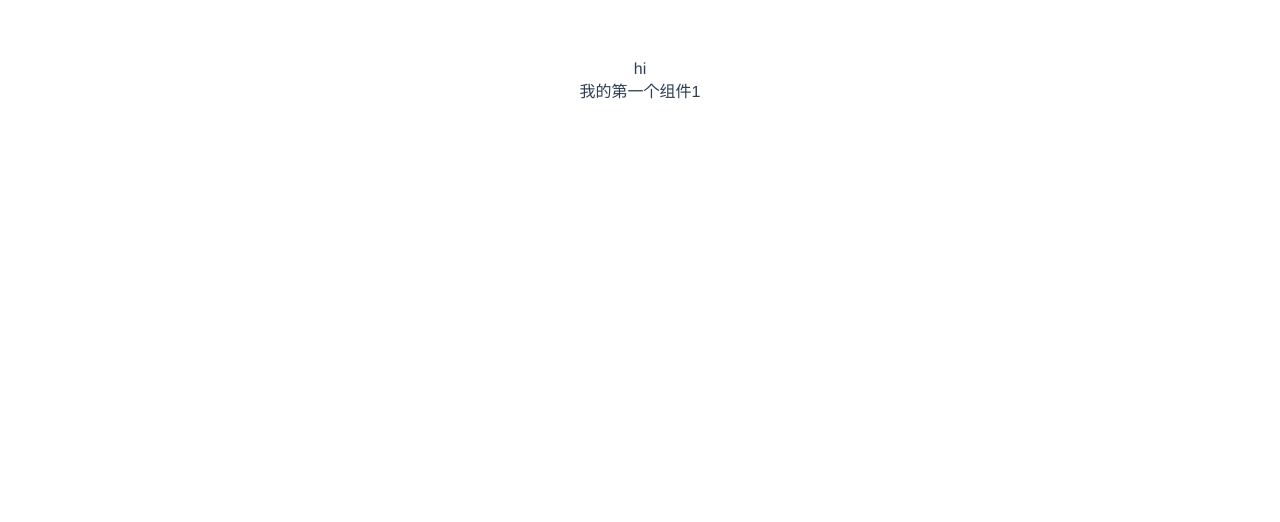
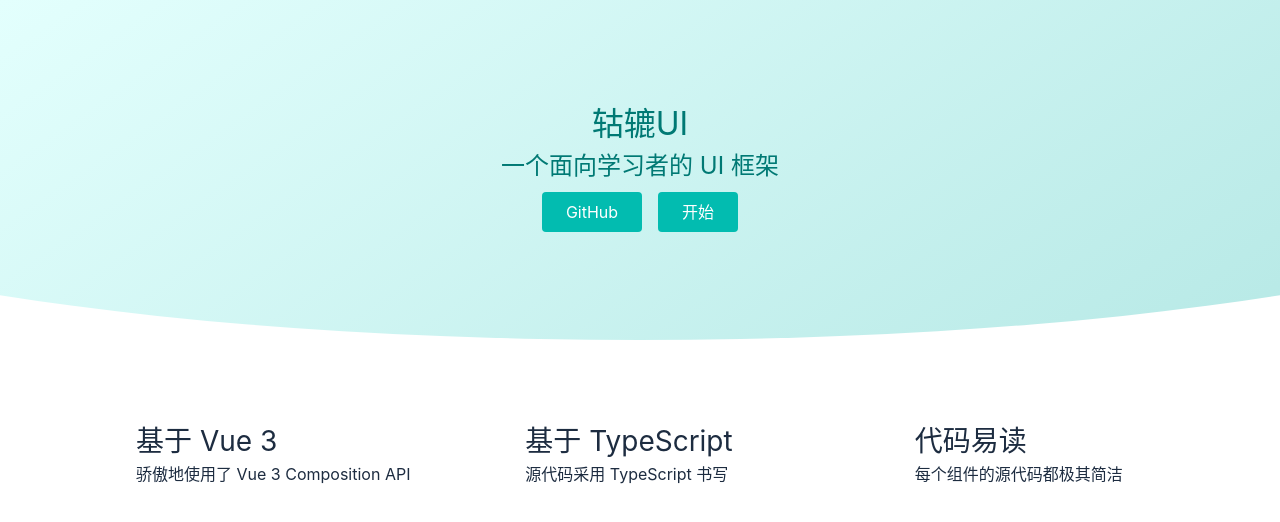
Before and after one commit to cqhaisenbao/guoguo-ui, a Vue app: page /#/ in a window 1280 px wide. Shown: the top 522 px of the page. Built offline with nearby package versions, Linux system fonts and the light colour scheme.

Commit message:
引入全局样式，完成Home和Doc的样式部分

```diff
--- a/package.json
+++ b/package.json
@@ -11,6 +11,7 @@
   },
   "devDependencies": {
     "@vue/compiler-sfc": "^3.0.0-rc.1",
+    "sass": "1.26.10",
     "vite": "^1.0.0-rc.1"
   }
 }
--- a/src/App.vue
+++ b/src/App.vue
@@ -1,15 +1,12 @@
 <template>
-    <div>hi</div>
     <router-view/>
 </template>
 
 <script>
-    import Frank from './components/Frank.vue'
 
     export default {
         name: 'App',
         components: {
-            Frank
         }
     }
 </script>
--- a/src/components/Frank.vue
+++ /dev/null
@@ -1,5 +0,0 @@
-<template>
-    <div>
-        我的第一个组件1
-    </div>
-</template>
--- /dev/null
+++ b/src/index.scss
@@ -0,0 +1,42 @@
+* {
+  margin: 0;
+  padding: 0;
+  box-sizing: border-box;
+}
+ul,
+ol {
+  list-style: none;
+}
+a {
+  text-decoration: none;
+  color: inherit;
+  &:hover {
+    text-decoration: underline;
+    cursor: pointer;
+  }
+}
+h1,
+h2,
+h3,
+h4,
+h5,
+h6 {
+  font-weight: normal;
+}
+
+body {
+  font-size: 16px;
+  line-height: 1.5;
+  color: #1d2c40;
+  font-family: -apple-system, "Noto Sans", "Helvetica Neue", Helvetica,
+  "Nimbus Sans L", Arial, "Liberation Sans", "PingFang SC", "Hiragino Sans GB",
+  "Noto Sans CJK SC", "Source Han Sans SC", "Source Han Sans CN",
+  "Microsoft YaHei", "Wenquanyi Micro Hei", "WenQuanYi Zen Hei", "ST Heiti",
+  SimHei, "WenQuanYi Zen Hei Sharp", sans-serif;
+}
+.icon {
+  width: 1em; height: 1em;
+  vertical-align: -0.15em;
+  fill: currentColor;
+  overflow: hidden;
+}
--- /dev/null
+++ b/src/views/Doc.vue
@@ -0,0 +1,103 @@
+<template>
+    <div class="layout">
+        <div class="content">
+            <aside v-if="menuVisible">
+                <h2>文档</h2>
+                <ol>
+                    <li>
+                        <router-link to="/doc/intro">介绍</router-link>
+                    </li>
+                    <li>
+                        <router-link to="/doc/install">安装</router-link>
+                    </li>
+                    <li>
+                        <router-link to="/doc/get-started">开始使用</router-link>
+                    </li>
+                </ol>
+                <h2>组件列表</h2>
+                <ol>
+                    <li>
+                        <router-link to="/doc/switch">Switch 组件</router-link>
+                    </li>
+                    <li>
+                        <router-link to="/doc/button">Button 组件</router-link>
+                    </li>
+                    <li>
+                        <router-link to="/doc/dialog">Dialog 组件</router-link>
+                    </li>
+                    <li>
+                        <router-link to="/doc/tabs">Tabs 组件</router-link>
+                    </li>
+                </ol>
+            </aside>
+            <main>
+                <router-view />
+            </main>
+        </div>
+    </div>
+</template>
+
+<script lang="ts">
+
+</script>
+
+<style lang="scss" scoped>
+    $aside-index : 10;
+    .layout {
+        display: flex;
+        flex-direction: column;
+        height: 100vh;
+        >.nav {
+            flex-shrink: 0;
+        }
+        >.content {
+            flex-grow: 1;
+            padding-top: 60px;
+            padding-left: 156px;
+            @media (max-width: 500px) {
+                padding-left: 0;
+            }
+        }
+    }
+    .content {
+        display: flex;
+        >aside {
+            flex-shrink: 0;
+        }
+        >main {
+            flex-grow: 1;
+            padding: 16px;
+            background: white;
+        }
+    }
+    aside {
+        background: lightblue;
+        width: 150px;
+        padding: 16px 0;
+        position: fixed;
+        top: 0;
+        left: 0;
+        padding-top: 70px;
+        height: 100%;
+        z-index: $aside-index;
+        >h2 {
+            margin-bottom: 4px;
+            padding: 0 16px;
+        }
+        >ol {
+            >li {
+                >a {
+                    display: block;
+                    padding: 4px 16px;
+                    text-decoration: none;
+                }
+                .router-link-active {
+                    background: white;
+                }
+            }
+        }
+    }
+    main {
+        overflow: auto;
+    }
+</style>
--- /dev/null
+++ b/src/views/Home.vue
@@ -0,0 +1,127 @@
+<template>
+    <div>
+        <div class="topnavAndBanner">
+            <div class="banner">
+                <h1>轱辘UI</h1>
+                <h2>一个面向学习者的 UI 框架</h2>
+                <p class="actions">
+                    <a href="https://github.com">GitHub</a>
+                    <router-link to="/doc">开始</router-link>
+                </p>
+            </div>
+        </div>
+        <div class="features">
+            <ul>
+                <li>
+                    <svg>
+                        <use xlink:href="#icon-vue"></use>
+                    </svg>
+                    <h3>基于 Vue 3</h3>
+                    <p>骄傲地使用了 Vue 3 Composition API</p>
+                </li>
+                <li>
+                    <svg>
+                        <use xlink:href="#icon-ts"></use>
+                    </svg>
+                    <h3>基于 TypeScript </h3>
+                    <p>源代码采用 TypeScript 书写</p>
+                </li>
+                <li>
+                    <svg>
+                        <use xlink:href="#icon-light"></use>
+                    </svg>
+                    <h3>代码易读</h3>
+                    <p>每个组件的源代码都极其简洁</p>
+                </li>
+            </ul>
+        </div>
+    </div>
+</template>
+
+<script lang="ts">
+    // import Topnav from "../components/Topnav.vue";
+    export default {
+        components: {
+            // Topnav
+        },
+    };
+</script>
+
+<style lang="scss" scoped>
+    $green: #02bcb0;
+    $border-radius: 4px;
+    $color: #007974;
+    .topnavAndBanner {
+        background: linear-gradient(145deg, rgba(227, 255, 253, 1) 0%, rgba(183, 233, 230, 1) 100%);
+        clip-path: ellipse(80% 60% at 50% 40%);
+    }
+    .features {
+        margin: 64px auto;
+        padding: 0 16px;
+        @media (min-width: 800px) {
+            width: 800px;
+            >ul {
+                >li {
+                    width: 50%;
+                }
+            }
+        }
+        @media (min-width: 1200px) {
+            width: 1200px;
+            >ul {
+                >li {
+                    width: 33.3333%;
+                }
+            }
+        }
+        >ul {
+            display: flex;
+            flex-wrap: wrap;
+            >li {
+                margin: 16px 0;
+                display: grid;
+                justify-content: start;
+                align-content: space-between;
+                grid-template-areas:
+                        "icon title"
+                        "icon text";
+                grid-template-columns: 80px auto;
+                grid-template-rows: 1fr auto;
+                >svg {
+                    grid-area: icon;
+                    width: 64px;
+                    height: 64px;
+                }
+                >h3 {
+                    grid-area: title;
+                    font-size: 28px;
+                }
+                >p {
+                    grid-area: text
+                }
+            }
+        }
+    }
+    .banner {
+        color: $color;
+        padding: 100px 0;
+        display: flex;
+        justify-content: center;
+        align-items: center;
+        flex-direction: column;
+        >.actions {
+            padding: 8px 0;
+            a {
+                margin: 0 8px;
+                background: $green;
+                color: white;
+                display: inline-block;
+                padding: 8px 24px;
+                border-radius: $border-radius;
+                &:hover {
+                    text-decoration: none;
+                }
+            }
+        }
+    }
+</style>
```
Also changed, not shown: src/components/HelloWorld.vue (deleted, +0 -19 lines), src/main.ts (+5 -3 lines), 1 other file (tests, documents, lock files or other folders).
